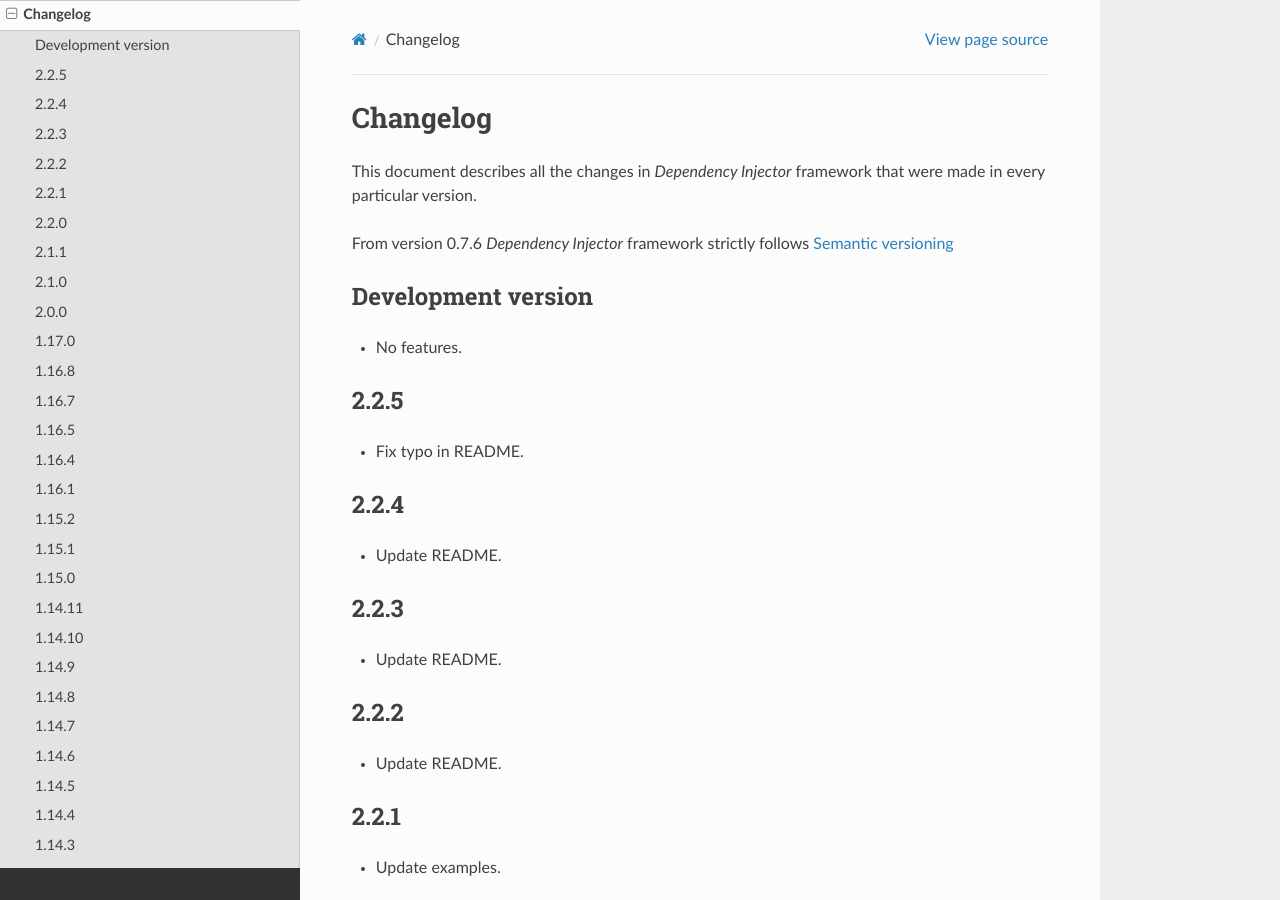
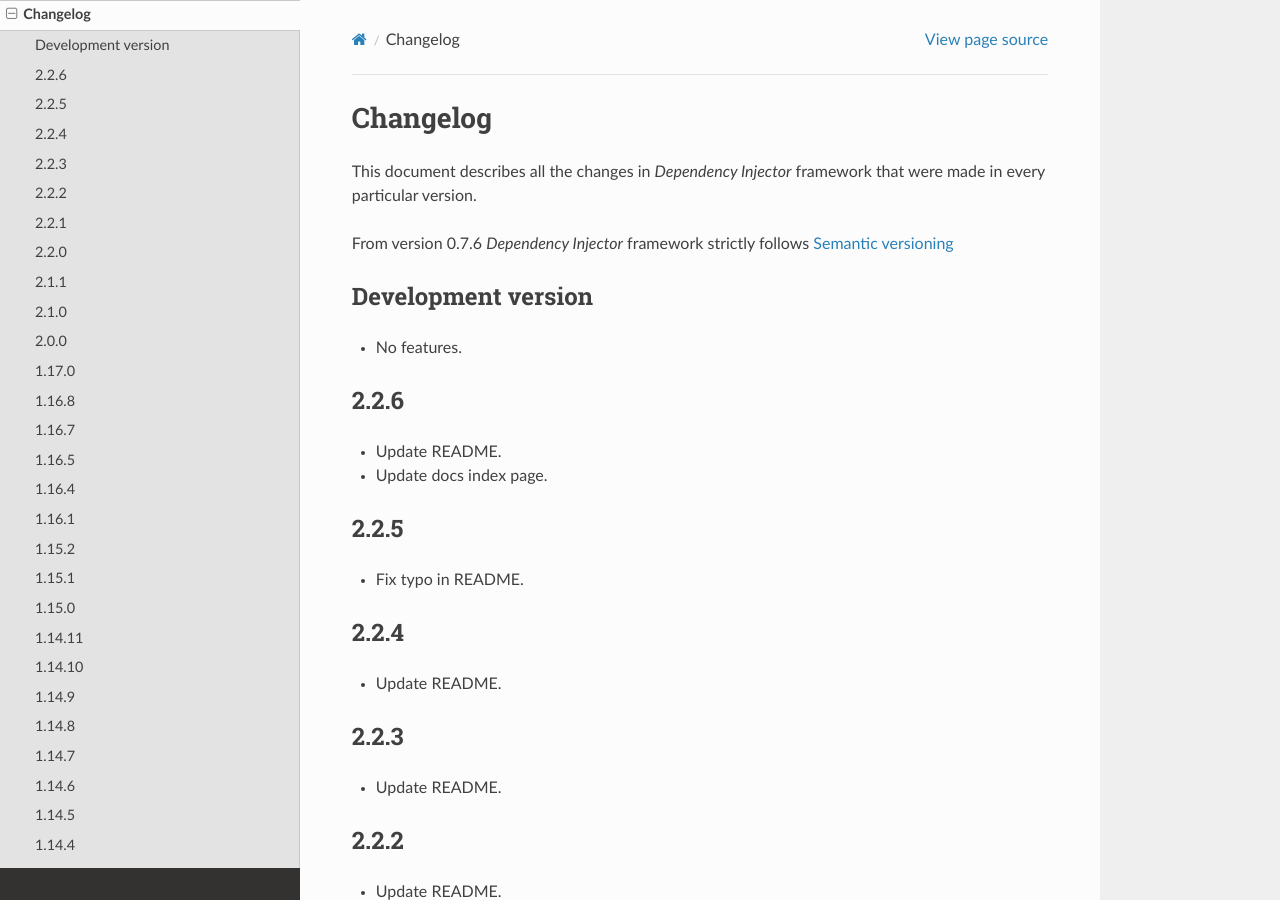
Before and after one commit to ets-labs/python-dependency-injector, a Sphinx documentation site: the page built from docs/main/changelog.rst, in a window 1280 px wide and 900 px high. Built offline with Sphinx 7.4.7 and the Read the Docs theme 2.0.0, drawn with Linux system fonts in a browser that asks for light colours.

Commit message:
Increase version to 2.2.6

```diff
--- a/dependency_injector/__init__.py
+++ b/dependency_injector/__init__.py
@@ -1,6 +1,6 @@
 """Dependency injector top-level package."""
 
-VERSION = '2.2.5'
+VERSION = '2.2.6'
 """Version number that follows semantic versioning.
 
 :type: str
--- a/docs/main/changelog.rst
+++ b/docs/main/changelog.rst
@@ -10,6 +10,11 @@ follows `Semantic versioning`_
 Development version
 -------------------
 - No features.
+
+2.2.6
+-----
+- Update README.
+- Update docs index page.
 
 2.2.5
 -----
```
